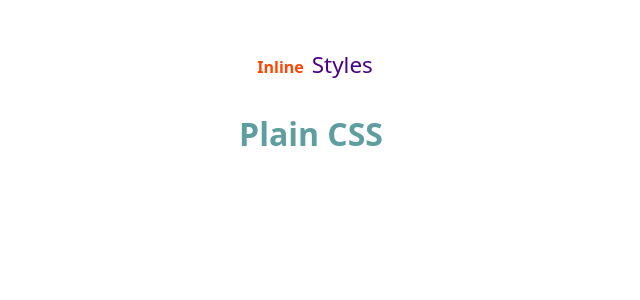
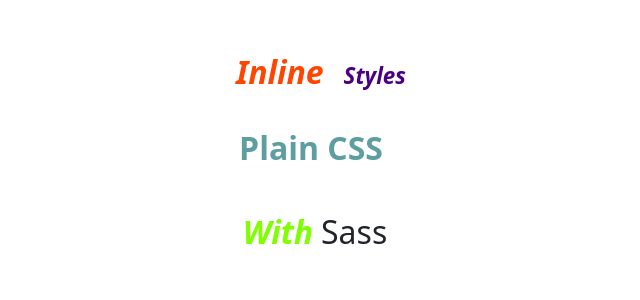
Before and after one commit to RahimliZakir/React-Different-Ways-Of-Write-CSS, a React (Create React App) app in the folder app/: page / in a window 1280 px wide. Shown: the top 300 px of the page, without its empty margins (329-969 px from the left). Built offline with nearby package versions, Linux system fonts and the light colour scheme.

Commit message:
Sass Logic.

```diff
--- a/app/package.json
+++ b/app/package.json
@@ -10,6 +10,7 @@
     "react": "^18.2.0",
     "react-dom": "^18.2.0",
     "react-scripts": "5.0.1",
+    "sass": "^1.57.1",
     "web-vitals": "^2.1.0"
   },
   "scripts": {
--- a/app/src/App.jsx
+++ b/app/src/App.jsx
@@ -2,6 +2,7 @@
 
 import InlineStyles from "./components/InlineStyles";
 import PlainCss from "./components/PlainCss";
+import WithSass from "./components/WithSass";
 
 const App = () => {
   return (
@@ -9,6 +10,8 @@
       <InlineStyles />
       <hr />
       <PlainCss />
+      <hr />
+      <WithSass />
     </div>
   );
 };
--- /dev/null
+++ b/app/src/components/WithSass.jsx
@@ -0,0 +1,13 @@
+import React from "react";
+
+import "../scss/style.scss";
+
+const WithSass = () => {
+  return (
+    <div>
+      <span>With</span>Sass
+    </div>
+  );
+};
+
+export default WithSass;
--- /dev/null
+++ b/app/src/scss/style.scss
@@ -0,0 +1,12 @@
+/** For SASS (SCSS) Logic  */
+
+div {
+  font-size: 2rem;
+}
+
+span {
+  color: chartreuse;
+  font-style: italic;
+  font-weight: 700;
+  margin-right: 5.75%;
+}
```
Also changed, not shown: 1 other file (tests, documents, lock files or other folders).
